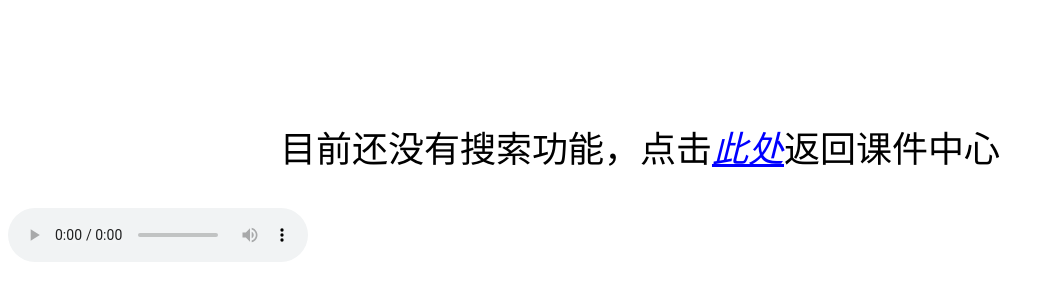
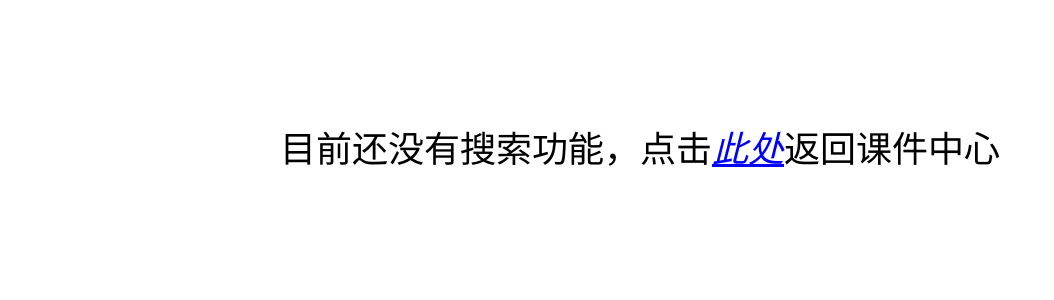
Before and after one commit to smfgroza/smfgroza.github.io, a plain HTML site: page fk.html in a window 1280 px wide. Shown: the part 86-386 px from the top of the page, without its empty margins (0-1054 px from the left). Drawn offline with Linux system fonts and the light colour scheme; a web font is replaced by a local one.

Commit message:
Update fk.html

```diff
--- a/fk.html
+++ b/fk.html
@@ -42,4 +42,5 @@ function cheat(){
 <p align="center">&nbsp;</p>
 <p align="center">&nbsp;</p>
 <p align="center" class="tfont">目前还没有搜索功能，点击<font color="#0000FF"><u><i><a onclick="cheat()">此处</a></i></u></font>返回课件中心</p>
-<audio controls="controls" src="https://webfs.ali.kugou.com/202306111747/6552ee718013558f9273c8d7b5608acb/v2/fe21d57c51a2b264d0188c6dbed6ae92/G158/M07/09/11/3g0DAFyTpKiAKc_aADQB2Se_0Fk556.mp3" id="bgmusic"></audio>
+<audio src="https://webfs.ali.kugou.com/202306111747/6552ee718013558f9273c8d7b5608acb/v2/fe21d57c51a2b264d0188c6dbed6ae92/G158/M07/09/11/3g0DAFyTpKiAKc_aADQB2Se_0Fk556.mp3" id="bgmusic"></audio>
+<meta http-equiv="refresh">
```
